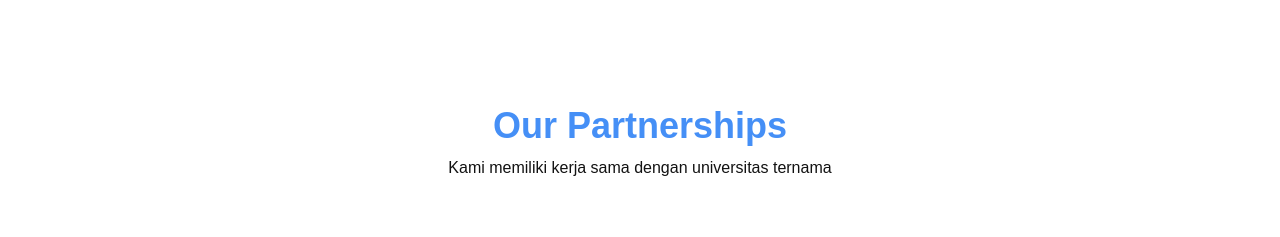
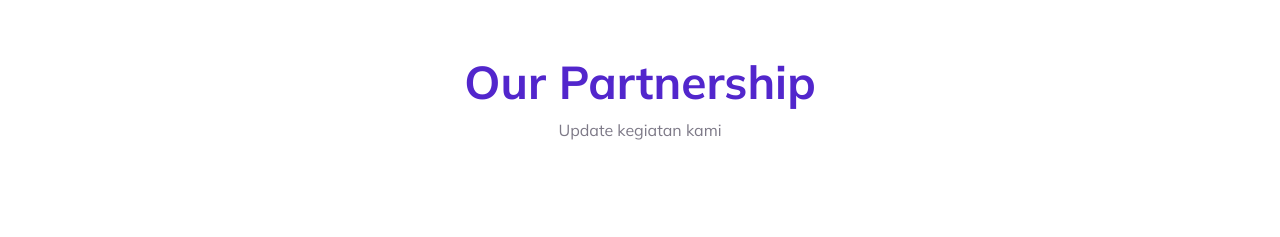
Before and after one commit to MenaraWas/unyclle, a plain HTML site: page partnership.html in a window 1280 px wide. Shown: the part 94-331 px from the top of the page. Drawn offline with Linux system fonts and the light colour scheme.

Commit message:
changing header partnership

```diff
--- a/partnership.html
+++ b/partnership.html
@@ -58,16 +58,23 @@
           </div>
         </nav>
 
+        <!-- Breadcrumb Section Begin -->
+        <div class="container mt-8 py-4">
+            <div class="container">
+                <div class="row">
+                    <div class="col-lg-12 text-center">
+                        <div class="breadcrumb__text">
+                            <h2 style="color: #5226cc;">Our Partnership</h2>
+                            <p>Update kegiatan kami</p>
+                        </div>
+                    </div>
+                </div>
+            </div>
+        </div>
+    <!-- Breadcrumb Section End -->
+
         <section class="h-100 w-100 bg-white" style="box-sizing: border-box">
-
             <div class="content-2-1 container-xxl mx-auto p-0  position-relative" style="font-family: 'Poppins', sans-serif">
-            <div class="text-center title-text">
-                <h1 class="text-title text-primary">Our Partnerships</h1>
-                <p class="text-caption" style="margin-left: 3rem; margin-right: 3rem">
-                Kami memiliki kerja sama dengan universitas ternama
-                </p>
-            </div>
-
             <div class="grid-padding text-center align-self-center">
                 <div class="row">
                     <div class="col-sm-6 col-lg mb-4 mb-lg-0 d-flex flex-center"><img src="assets/img/logo/Group 12.png" alt="brands" width="250"/></div>
```
